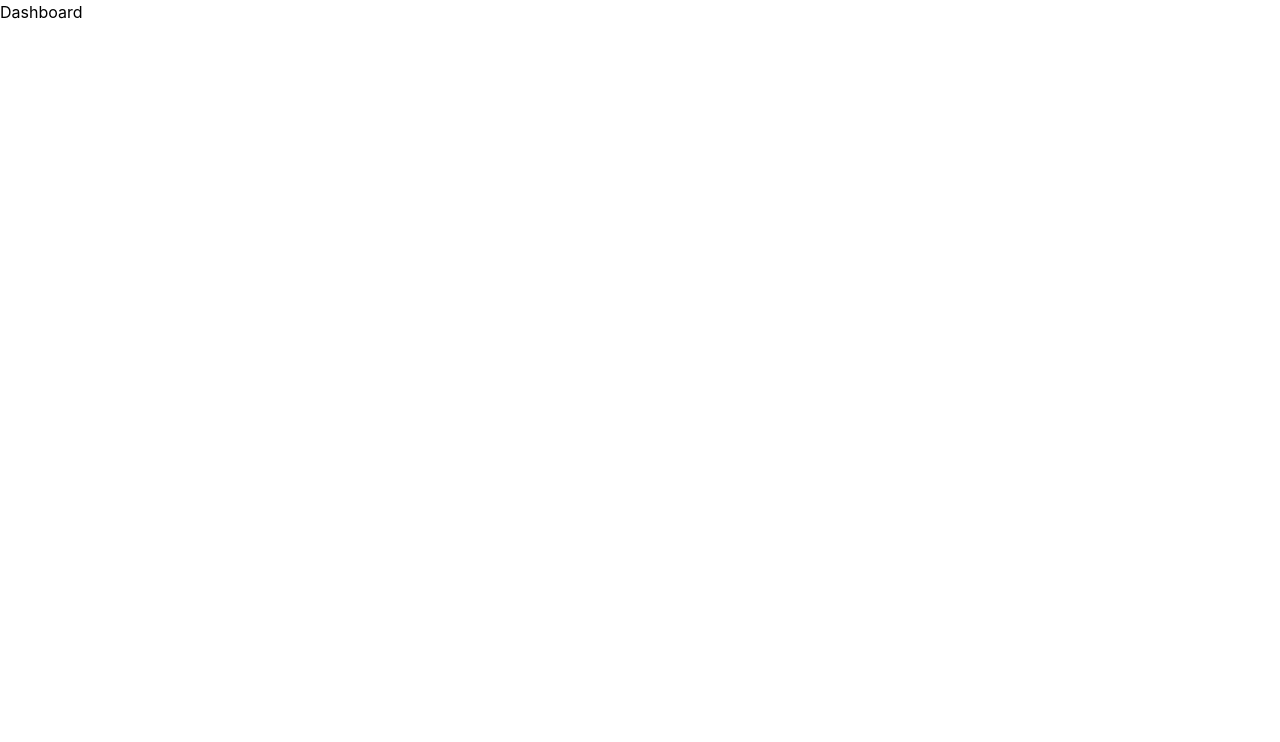
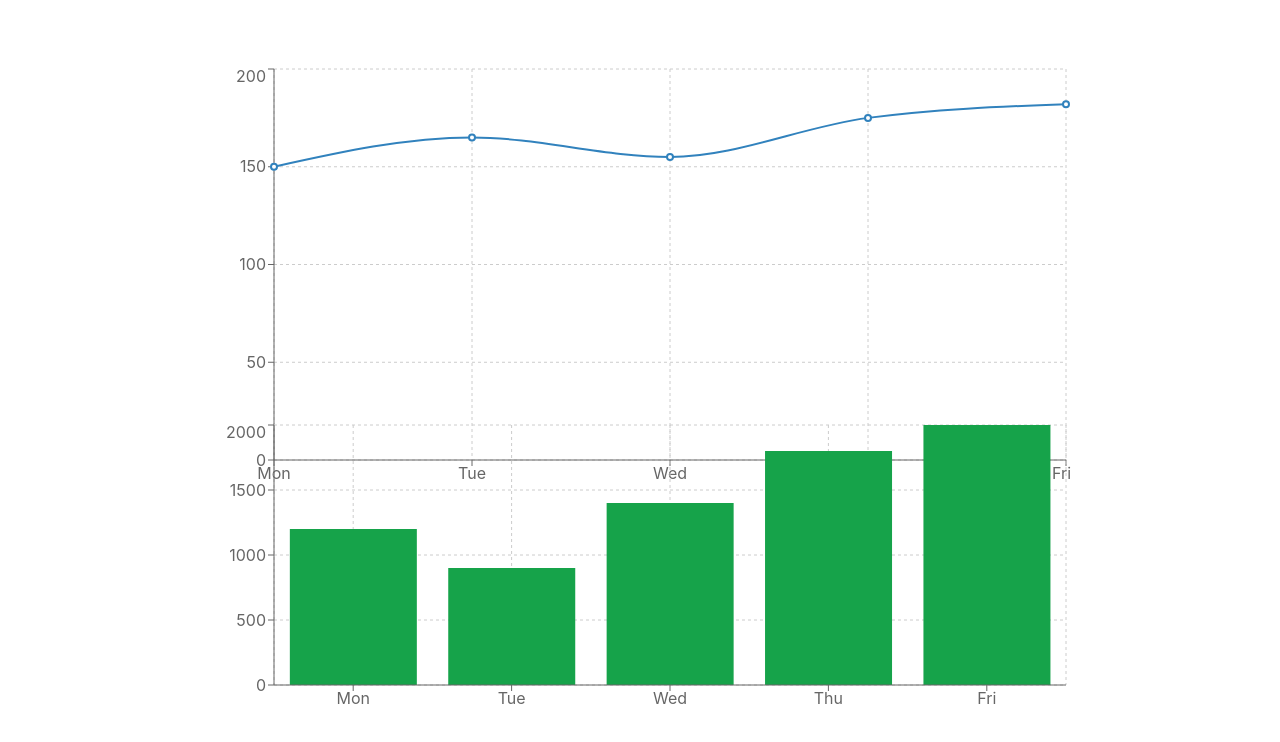
Before and after one commit to HamalXD/stock-portfolio, a React (Vite) app: page / in a window 1280 px wide. Shown: the top 742 px of the page. Built offline with nearby package versions, Linux system fonts and the light colour scheme.

Commit message:
feat: added Line Chart and Bar Chart for dashboard

```diff
--- /dev/null
+++ b/src/components/StockLineChart.tsx
@@ -0,0 +1,34 @@
+import {
+  CartesianGrid,
+  Line,
+  LineChart,
+  ResponsiveContainer,
+  Tooltip,
+  XAxis,
+  YAxis,
+} from "recharts";
+import { stockPrices } from "../data/mockStocks";
+
+export default function StockLineChart() {
+  return (
+    <div style={{ width: "70%", height: 300 }}>
+      <ResponsiveContainer aspect={2}>
+        <LineChart data={stockPrices}>
+          <CartesianGrid strokeDasharray="3 3" />
+          <XAxis dataKey="date" />
+
+          <YAxis />
+
+          <Tooltip />
+
+          <Line
+            type="monotone"
+            dataKey="price"
+            color="#2563eb"
+            strokeWidth={2}
+          />
+        </LineChart>
+      </ResponsiveContainer>
+    </div>
+  );
+}
--- /dev/null
+++ b/src/components/VolumeBarChart.tsx
@@ -0,0 +1,30 @@
+import {
+  BarChart,
+  Bar,
+  XAxis,
+  YAxis,
+  CartesianGrid,
+  Tooltip,
+  ResponsiveContainer,
+} from "recharts";
+
+import { volumeData } from "../data/mockStocks";
+
+export default function VolumeChart() {
+  return (
+    <div style={{ width: "70%", height: 300 }}>
+      <ResponsiveContainer>
+        <BarChart data={volumeData}>
+          <CartesianGrid strokeDasharray="3 3" />
+
+          <XAxis dataKey="date" />
+          <YAxis />
+
+          <Tooltip />
+
+          <Bar dataKey="volume" fill="#16a34a" />
+        </BarChart>
+      </ResponsiveContainer>
+    </div>
+  );
+}
--- /dev/null
+++ b/src/data/mockStocks.ts
@@ -0,0 +1,15 @@
+export const stockPrices = [
+  { date: "Mon", price: 150 },
+  { date: "Tue", price: 165 },
+  { date: "Wed", price: 155 },
+  { date: "Thu", price: 175 },
+  { date: "Fri", price: 182 },
+];
+
+export const volumeData = [
+  { date: "Mon", volume: 1200 },
+  { date: "Tue", volume: 900 },
+  { date: "Wed", volume: 1400 },
+  { date: "Thu", volume: 1800 },
+  { date: "Fri", volume: 2000 },
+];
--- a/src/pages/dashboard/Dashboard.tsx
+++ b/src/pages/dashboard/Dashboard.tsx
@@ -1,5 +1,13 @@
+import StockLineChart from "../../components/StockLineChart";
+import VolumeChart from "../../components/VolumeBarChart";
+
 const Dashboard = () => {
-  return <div>Dashboard</div>;
+  return (
+    <div className="space-y-6 p-6 mt-10 flex flex-col gap-8 items-center justify-center">
+      <StockLineChart />
+      <VolumeChart />
+    </div>
+  );
 };
 
 export default Dashboard;
```
